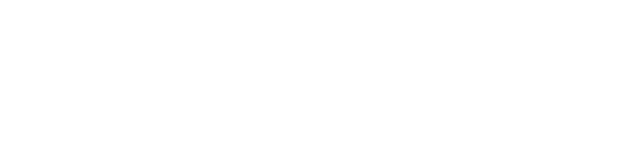
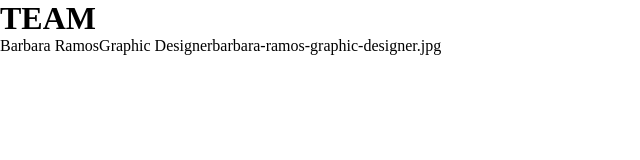
Before and after one commit to FabioCostantino84/js-our-team, a plain HTML site: page index.html in a window 1280 px wide. Shown: the whole page, without its empty margins (0-640 px from the left). Drawn offline with Linux system fonts and the light colour scheme.

Commit message:
add innerhtml teamMember

```diff
--- a/assets/js/script.js
+++ b/assets/js/script.js
@@ -66,4 +66,7 @@ for (let i = 0; i < team.length; i++) {
     console.log(teamMember.nome);
     console.log(teamMember.ruolo);
     console.log(teamMember.foto);
+    document.querySelector('p').innerHTML = teamMember.nome + teamMember.ruolo + teamMember.foto;
 }
+
+// MILESTONE 2: Stampare le stesse informazioni su DOM sottoforma di stringhe
--- a/index.html
+++ b/index.html
@@ -8,6 +8,10 @@
 </head>
 <body>
 
+    <h1>TEAM</h1>
+
+    <p></p>
+
 
     <script type="text/javascript" src="./assets/js/script.js"></script>
 </body>
```
